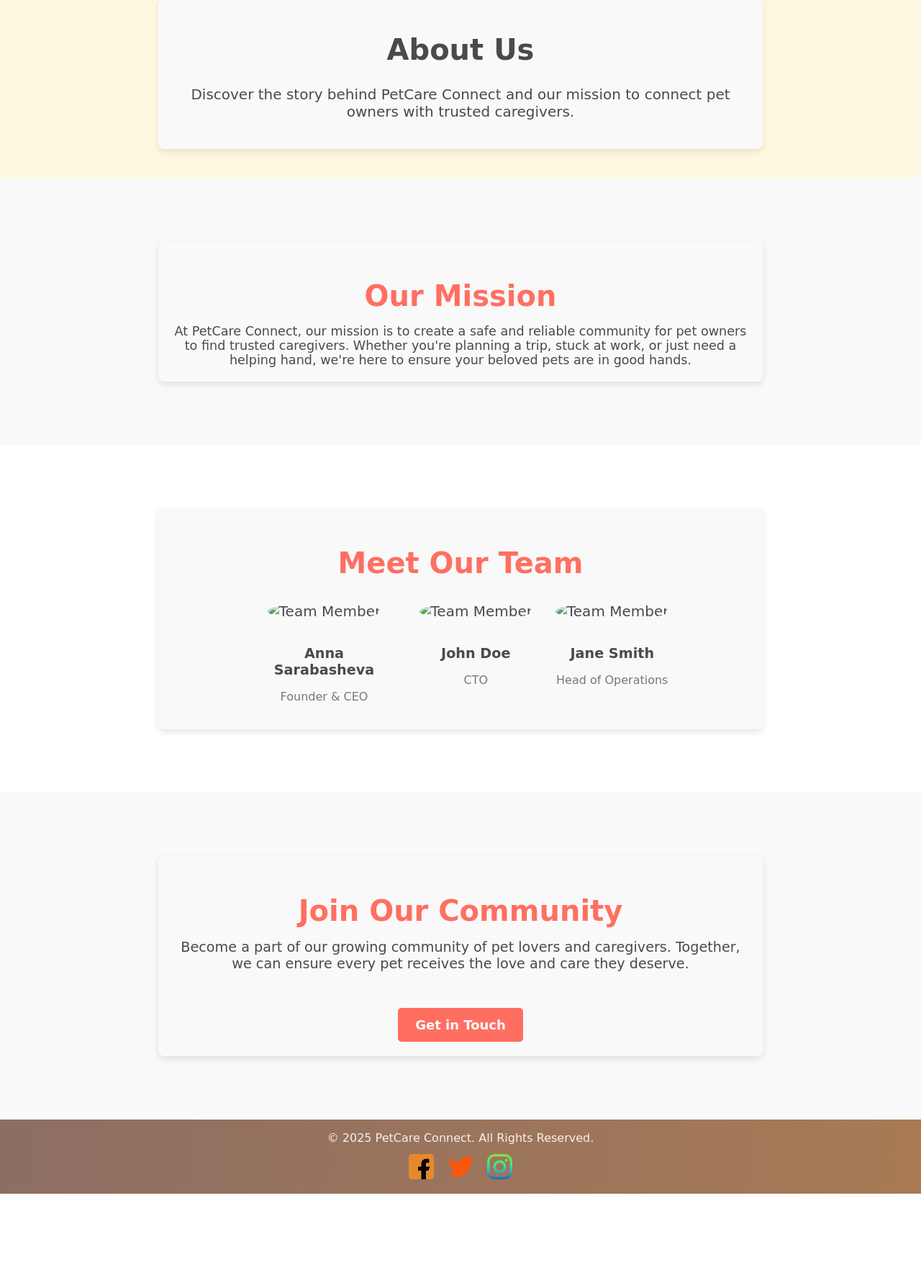
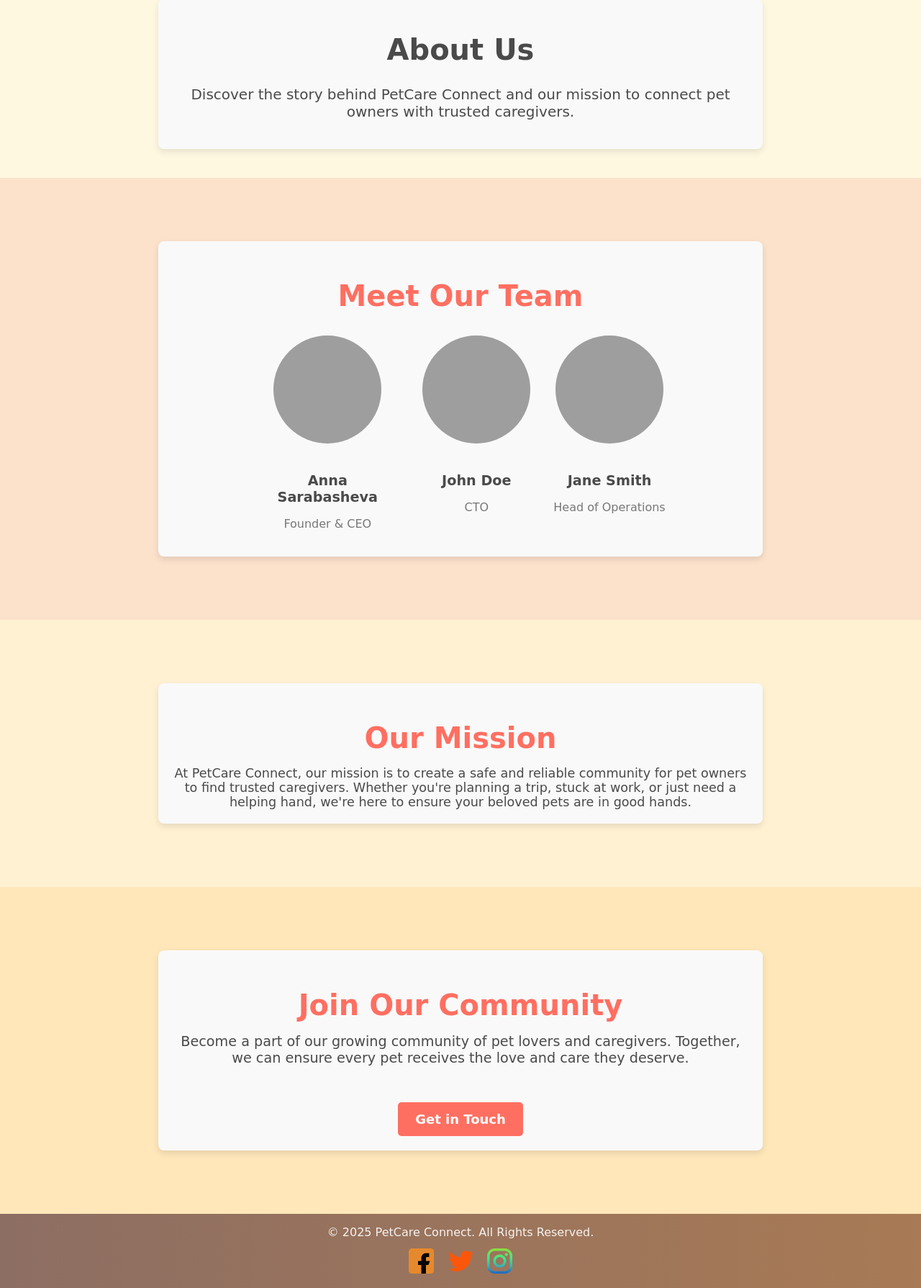
Before and after one commit to annasarabasheva/Project-with-Django-2, a Django app: page /about/ in a window 1280 px wide. Shown: the part 140-1929 px from the top of the page at 72% size. Before the commit the page ends 1798 px from the top, so only its background shows below. Run offline with Django 4.2, Linux system fonts and the light colour scheme; some libraries are stand-ins or nearby versions; grey boxes are pictures that could not be loaded.

Commit message:
Fix styling of About Us page

```diff
--- a/static/css/common/about-us.css
+++ b/static/css/common/about-us.css
@@ -4,7 +4,7 @@
 }
 .about-mission {
     padding: 3rem 0;
-    background-color: #f9f9f9;
+    background-color: #fff1d2;
     text-align: center;
 }
 
@@ -22,7 +22,7 @@
 
 .team {
     padding: 3rem 0;
-    background-color: white;
+    background-color: rgba(250, 212, 190, 0.62);
     text-align: center;
 }
 
@@ -64,7 +64,7 @@
 
 .cta {
     padding: 3rem 0;
-    background-color: #f9f9f9;
+    background-color: #ffe7ba;
     text-align: center;
 }
 
--- a/templates/common/about-us.html
+++ b/templates/common/about-us.html
@@ -2,10 +2,32 @@
 {% block content %}
 
 <div class="container">
-    <h1>About Us</h1>
+    <h1> About Us </h1>
     <p>Discover the story behind PetCare Connect and our mission to connect pet owners with trusted caregivers.</p>
 </div>
 
+<section class="team">
+    <div class="container">
+        <h2>Meet Our Team</h2>
+        <div class="team-members">
+            <div class="team-member">
+                <img src="https://static.vecteezy.com/system/resources/previews/004/439/692/non_2x/doodle-girl-character-drawing-cute-vector.jpg" alt="Team Member">
+                <h3>Anna Sarabasheva</h3>
+                <p>Founder & CEO</p>
+            </div>
+            <div class="team-member">
+                <img src="https://static.vecteezy.com/system/resources/previews/004/439/696/non_2x/doodle-boy-character-drawing-cute-vector.jpg" alt="Team Member">
+                <h3>John Doe</h3>
+                <p>CTO</p>
+            </div>
+            <div class="team-member">
+                <img src="https://static.vecteezy.com/system/resources/previews/004/439/691/non_2x/avatar-doodle-profile-girl-character-vector.jpg" alt="Team Member">
+                <h3>Jane Smith</h3>
+                <p>Head of Operations</p>
+            </div>
+        </div>
+    </div>
+</section>
 
 <section class="about-mission">
     <div class="container">
@@ -18,29 +40,6 @@
     </div>
 </section>
 
-<section class="team">
-    <div class="container">
-        <h2>Meet Our Team</h2>
-        <div class="team-members">
-            <div class="team-member">
-                <img src="https://via.placeholder.com/150" alt="Team Member">
-                <h3>Anna Sarabasheva</h3>
-                <p>Founder & CEO</p>
-            </div>
-            <div class="team-member">
-                <img src="https://via.placeholder.com/150" alt="Team Member">
-                <h3>John Doe</h3>
-                <p>CTO</p>
-            </div>
-            <div class="team-member">
-                <img src="https://via.placeholder.com/150" alt="Team Member">
-                <h3>Jane Smith</h3>
-                <p>Head of Operations</p>
-            </div>
-        </div>
-    </div>
-</section>
-
 <section class="cta">
     <div class="container">
         <h2>Join Our Community</h2>
@@ -48,7 +47,7 @@
             Become a part of our growing community of pet lovers and caregivers. Together, we can ensure every pet
             receives the love and care they deserve.
         </p>
-        <a href="#" class="btn">Get in Touch</a>
+        <a href="{% url 'login' %}" class="btn">Get in Touch</a>
     </div>
 </section>
 
```
